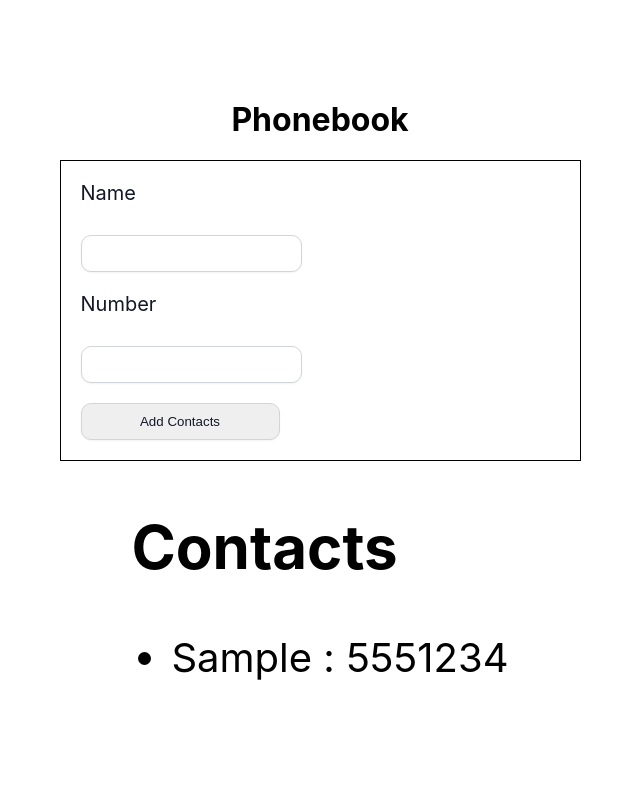
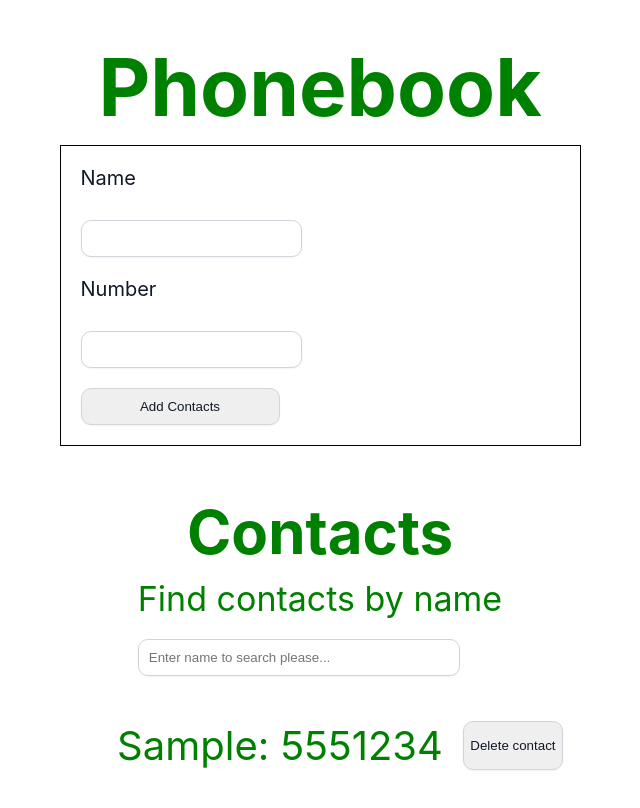
Before and after one commit to PashokGonchar/goit-react-hw-02-phonebook, a React (Create React App) app: page / in a window 1280 px wide. Both pictures are taken after typing "Sample", "5551234" into the empty fields and a click on the button "Add Contacts". Shown: the top 808 px of the page, without its empty margins (320-960 px from the left). Built offline with nearby package versions, Linux system fonts and the light colour scheme.

Commit message:
task_4+hidden_filter

```diff
--- a/src/components/App.jsx
+++ b/src/components/App.jsx
@@ -1,87 +1,63 @@
 import { Component } from 'react';
-import { Title, Form, Input, Label, SubmitButton } from './app.styled';
+import { nanoid } from 'nanoid';
+import ContactFormPage from './ContactForm/ContactForm';
 import ContactListPage from './ContactsList/ContactsList';
-import { nanoid } from 'nanoid';
+import Filter from './ContactFilters/ContactFilters';
+import { HeaderDiv, HeaderH1, HeaderH2 } from './App.styled';
 
 export class App extends Component {
   state = {
     contacts: [],
-    name: '',
-    number: '',
+    filter: '',
   };
 
-  handleSubmit = e => {
-    e.preventDefault();
-
+  handleSubmit = (name, number) => {
     const newContact = {
-      name: this.state.name,
-      number: this.state.number,
+      name,
+      number,
       id: nanoid(),
     };
 
     this.setState(prevState => ({
       contacts: [...prevState.contacts, newContact],
-      name: '',
-      number: '',
     }));
   };
 
-  handleInputName = e => {
-    const { name, value } = e.target;
-    this.setState({
-      [name]: value,
-    });
+  handleFilterChange = e => {
+    this.setState({ filter: e.target.value });
   };
 
-  handleInputNumber = e => {
-    const { name, value } = e.target;
-    this.setState({
-      [name]: value,
-    });
+  getFilteredContacts = () => {
+    const { contacts, filter } = this.state;
+    const normalizedFilter = filter.toLowerCase();
+    return contacts.filter(contacts =>
+      contacts.name.toLowerCase().includes(normalizedFilter)
+    );
+  };
+
+  deleteContact = contactId => {
+    this.setState(prevState => ({
+      contacts: prevState.contacts.filter(contact => contact.id !== contactId),
+    }));
   };
 
   render() {
-    const { contacts, name, number } = this.state;
+    const filteredContacts = this.getFilteredContacts();
+    const isContactListEmpty = this.state.contacts.length === 0;
 
     return (
-      <div
-        style={{
-          height: '100vh',
-          display: 'flex',
-          flexDirection: 'column',
-          justifyContent: 'center',
-          alignItems: 'center',
-          fontSize: 40,
-          color: '#010101',
-        }}
-      >
-        <Title>Phonebook</Title>
-        <Form onSubmit={this.handleSubmit}>
-          <Label htmlFor="name">Name</Label>
-          <Input
-            type="text"
-            name="name"
-            pattern="^[a-zA-Zа-яА-Я]+(([' \\-][a-zA-Zа-яА-Я ])?[a-zA-Zа-яА-Я]*)*$"
-            title="Name may contain only letters, apostrophe, dash and spaces. For example Adrian, Jacob Mercer, Charles de Batz de Castelmore d'Artagnan"
-            required
-            value={name}
-            onChange={this.handleInputName}
-            id={nanoid()}
-          />
-          <Label htmlFor="number">Number</Label>
-          <Input
-            type="tel"
-            name="number"
-            pattern="\\+?\\d{1,4}?[ .\\-\\s]?\\(?\\d{1,3}?\\)?[ .\\-\\s]?\\d{1,4}[ .\\-\\s]?\\d{1,4}[ .\\-\\s]?\\d{1,9}"
-            title="Phone number must be digits and can contain spaces, dashes, parentheses and can start with +"
-            required
-            value={number}
-            onChange={this.handleInputNumber}
-          />
-          <SubmitButton type="submit">Add Contacts</SubmitButton>
-        </Form>
-        <ContactListPage contacts={contacts} />
-      </div>
+      <HeaderDiv>
+        <HeaderH1>Phonebook</HeaderH1>
+        <ContactFormPage onSubmit={this.handleSubmit} />
+        <HeaderH2>Contacts</HeaderH2>
+        {!isContactListEmpty && (
+          <Filter value={this.filter} onChange={this.handleFilterChange} />
+        )}
+        <ContactListPage
+          contacts={filteredContacts}
+          onDeleteContact={this.deleteContact}
+        />
+      </HeaderDiv>
     );
   }
 }
--- /dev/null
+++ b/src/components/ContactFilters/ContactFilters.jsx
@@ -0,0 +1,18 @@
+import { FilterDiv, FilterLabel, FilterInput } from './ContactFilters.styled';
+
+const Filter = ({ value, onChange }) => {
+  return (
+    <FilterDiv>
+      <FilterLabel htmlFor="filter">Find contacts by name</FilterLabel>
+      <FilterInput
+        type="text"
+        id="filter"
+        value={value}
+        onChange={onChange}
+        placeholder="Enter name to search please..."
+      />
+    </FilterDiv>
+  );
+};
+
+export default Filter;
--- /dev/null
+++ b/src/components/ContactFilters/ContactFilters.styled.js
@@ -0,0 +1,20 @@
+import styled from "@emotion/styled";
+
+export const FilterDiv = styled.div`
+display: flex;
+flex-direction: column;
+`
+export const FilterLabel = styled.label`
+font-size: 34px;
+padding-bottom: 20px;
+`
+
+export const FilterInput = styled.input`
+  display: block;
+  padding: 10px 10px;
+  color: #111827;
+  width: 300px;
+  border-radius: 10px;
+  border: 1px solid #d1d5db;
+  box-shadow: 0 1px 2px 0 rgba(0, 0, 0, 0.05);
+`;
--- /dev/null
+++ b/src/components/ContactForm/ContactForm.jsx
@@ -0,0 +1,61 @@
+import { Component } from 'react';
+import { nanoid } from 'nanoid';
+import { Form, Input, Label, SubmitButton } from './ContactForm.styled';
+
+class ContactFormPage extends Component {
+  state = {
+    name: '',
+    number: '',
+  };
+
+  handleInputName = e => {
+    const { name, value } = e.target;
+    this.setState({
+      [name]: value,
+    });
+  };
+  handleInputNumber = e => {
+    const { name, value } = e.target;
+    this.setState({
+      [name]: value,
+    });
+  };
+
+  handleSubmitForm = e => {
+    e.preventDefault();
+    this.props.onSubmit(this.state.name, this.state.number);
+    this.setState({ name: '', number: '' });
+  };
+
+  render() {
+    const { name, number } = this.state;
+    return (
+      <Form onSubmit={this.handleSubmitForm}>
+        <Label htmlFor="name">Name</Label>
+        <Input
+          type="text"
+          name="name"
+          pattern="^[a-zA-Zа-яА-Я]+(([' \\-][a-zA-Zа-яА-Я ])?[a-zA-Zа-яА-Я]*)*$"
+          title="Name may contain only letters, apostrophe, dash and spaces. For example Adrian, Jacob Mercer, Charles de Batz de Castelmore d'Artagnan"
+          required
+          value={name}
+          onChange={this.handleInputName}
+          id={nanoid()}
+        />
+        <Label htmlFor="number">Number</Label>
+        <Input
+          type="tel"
+          name="number"
+          pattern="\\+?\\d{1,4}?[ .\\-\\s]?\\(?\\d{1,3}?\\)?[ .\\-\\s]?\\d{1,4}[ .\\-\\s]?\\d{1,4}[ .\\-\\s]?\\d{1,9}"
+          title="Phone number must be digits and can contain spaces, dashes, parentheses and can start with +"
+          required
+          value={number}
+          onChange={this.handleInputNumber}
+        />
+        <SubmitButton type="submit">Add Contacts</SubmitButton>
+      </Form>
+    );
+  }
+}
+
+export default ContactFormPage;
--- /dev/null
+++ b/src/components/ContactForm/ContactForm.styled.js
@@ -0,0 +1,41 @@
+import styled from '@emotion/styled';
+
+export const Title = styled.h1`
+  font-size: 32px;
+`;
+
+export const Form = styled.form`
+  display: flex;
+  flex-direction: column;
+  grid-gap: 20px;
+  padding: 20px 300px 20px 20px;
+  border: 1px solid black;
+`;
+
+export const Label = styled.label`
+  display: block;
+  color: #111827;
+  font-size: 20px;
+  margin-bottom: 10px;
+`;
+
+export const Input = styled.input`
+  display: block;
+  padding: 10px 10px;
+  color: #111827;
+  width: 100%;
+  border-radius: 10px;
+  border: 1px solid #d1d5db;
+  box-shadow: 0 1px 2px 0 rgba(0, 0, 0, 0.05);
+`;
+
+export const SubmitButton = styled.button`
+  color: #111827;
+  width: 100%;
+  padding-top: 10px;
+  padding-bottom: 10px;
+  border-radius: 10px;
+  border: 1px solid #d1d5db;
+  box-shadow: 0 1px 2px 0 rgba(0, 0, 0, 0.05);
+  cursor: pointer;
+`;
--- /dev/null
+++ b/src/components/ContactsList/ContactList.styled.js
@@ -0,0 +1,20 @@
+import styled from "@emotion/styled";
+
+export const ListLi = styled.li`
+  display: flex;
+  padding: 5px;
+  margin-bottom: 5px;
+  list-style: circle;
+`;
+
+export const ListBtn = styled.button`
+  color: #111827;
+  width: 100px;
+  margin-left: 20px;
+  padding-top: 10px;
+  padding-bottom: 10px;
+  border-radius: 10px;
+  border: 1px solid #d1d5db;
+  box-shadow: 0 1px 2px 0 rgba(0, 0, 0, 0.05);
+  cursor: pointer;
+`;
--- a/src/components/ContactsList/ContactsList.jsx
+++ b/src/components/ContactsList/ContactsList.jsx
@@ -1,28 +1,18 @@
-import { Component } from 'react';
+import { ListBtn, ListLi } from './ContactList.styled';
 
-export class ContactListPage extends Component {
-  state = {
-    contacts: [],
-  };
-
-  renderContacts = () => {
-    return this.props.contacts.map(contact => (
-      <span key={contact.id}>
-        <li>
-          {contact.name} : {contact.number}
-        </li>
-      </span>
-    ));
-  };
-
-  render() {
-    return (
-      <div>
-        <h2>Contacts</h2>
-        <ul>{this.renderContacts()}</ul>
-      </div>
-    );
-  }
-}
+const ContactListPage = ({ contacts, onDeleteContact }) => {
+  return (
+    <div>
+      <ul>
+        {contacts.map(contact => (
+          <ListLi key={contact.id}>
+            {contact.name}: {contact.number}
+            <ListBtn onClick={() => onDeleteContact(contact.id)}>Delete contact</ListBtn>
+          </ListLi>
+        ))}
+      </ul>
+    </div>
+  );
+};
 
 export default ContactListPage;
--- a/src/components/app.styled.js
+++ b/src/components/app.styled.js
@@ -1,41 +1,18 @@
 import styled from '@emotion/styled';
 
-export const Title = styled.h1`
-  font-size: 32px;
+export const HeaderDiv = styled.div`
+  height: 100vh;
+  display: flex;
+  flex-direction: column;
+  justify-content: center;
+  align-items: center;
+  font-size: 40px;
+  color: green;
 `;
 
-export const Form = styled.form`
-  display: flex;
-  flex-direction: column;
-  grid-gap: 20px;
-  padding: 20px 300px 20px 20px;
-  border: 1px solid black;
-`;
-
-export const Label = styled.label`
-  display: block;
-  color: #111827;
-  font-size: 20px;
+export const HeaderH1 = styled.h1`
   margin-bottom: 10px;
 `;
-
-export const Input = styled.input`
-  display: block;
-  padding: 10px 10px;
-  color: #111827;
-  width: 100%;
-  border-radius: 10px;
-  border: 1px solid #d1d5db;
-  box-shadow: 0 1px 2px 0 rgba(0, 0, 0, 0.05);
+export const HeaderH2 = styled.h2`
+  margin-bottom: 10px;
 `;
-
-export const SubmitButton = styled.button`
-  color: #111827;
-  width: 100%;
-  padding-top: 10px;
-  padding-bottom: 10px;
-  border-radius: 10px;
-  border: 1px solid #d1d5db;
-  box-shadow: 0 1px 2px 0 rgba(0, 0, 0, 0.05);
-  cursor: pointer;
-`;
```
